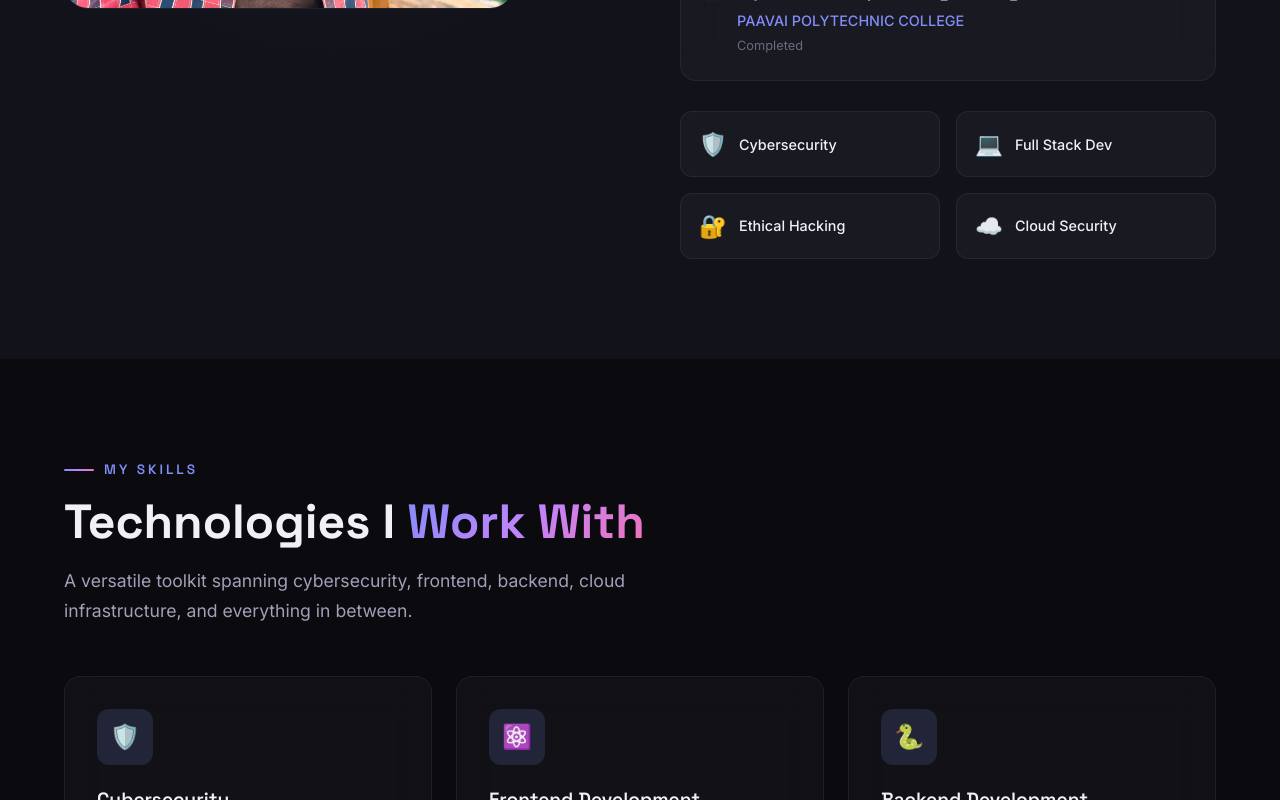
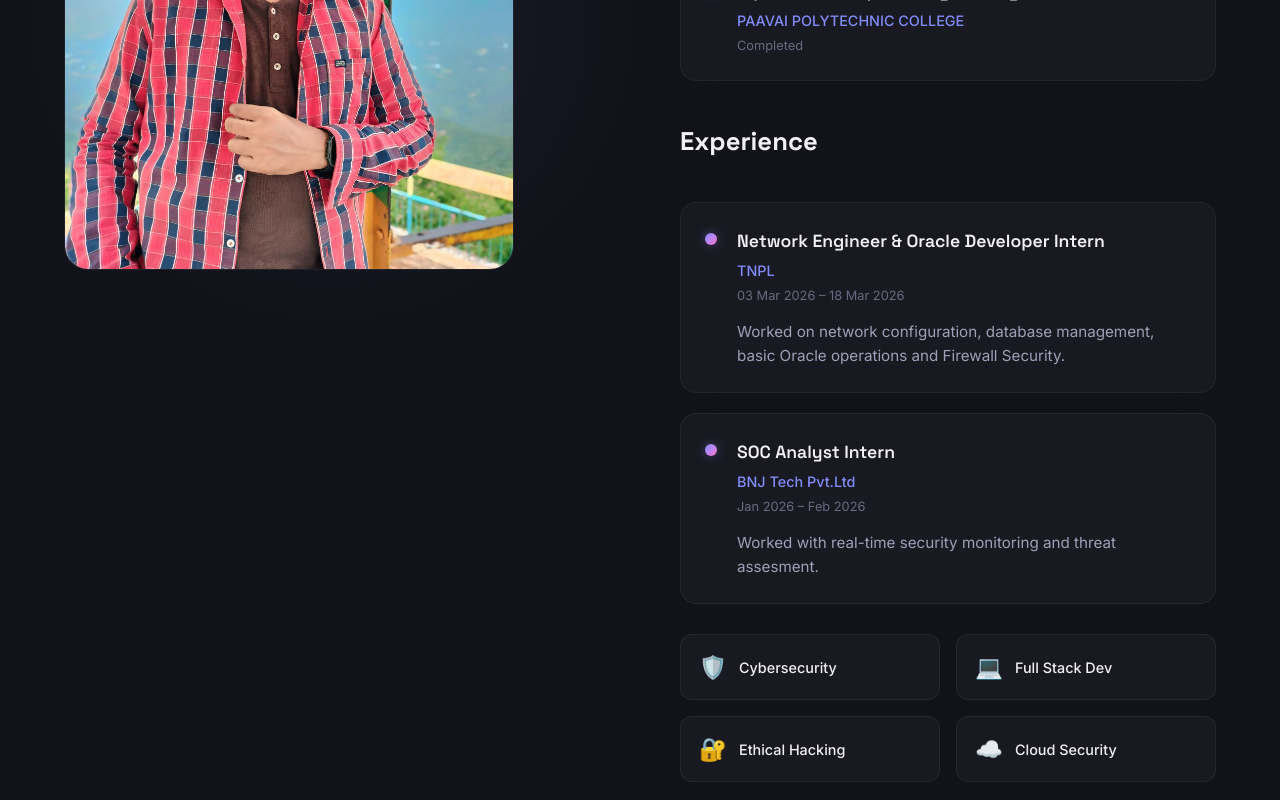
Before and after one commit to ursgokul20/Portfolio, a React (Vite) app in the folder frontend/: page / in a window 1280 px wide. Shown: the part 1760-2560 px from the top of the page. Built offline with nearby package versions, Linux system fonts and the light colour scheme; no server answers.

Commit message:
Added Experience section to About

```diff
--- a/frontend/src/components/About.jsx
+++ b/frontend/src/components/About.jsx
@@ -65,6 +65,32 @@ function About() {
             </div>
           </div>
 
+          <h3 style={{ marginTop: '2.5rem' }}>Experience</h3>
+          <div className="qualifications-list">
+            <div className="glass-card qual-item">
+              <div className="qual-marker" />
+              <div className="qual-content">
+                <div className="qual-title">Network Engineer & Oracle Developer Intern</div>
+                <div className="qual-institution">TNPL</div>
+                <div className="qual-period">03 Mar 2026 – 18 Mar 2026</div>
+                <p style={{ marginTop: '0.8rem', fontSize: '0.95rem', color: 'var(--text-secondary)' }}>
+                  Worked on network configuration, database management, basic Oracle operations and Firewall Security.
+                </p>
+              </div>
+            </div>
+            <div className="glass-card qual-item">
+              <div className="qual-marker" />
+              <div className="qual-content">
+                <div className="qual-title">SOC Analyst Intern</div>
+                <div className="qual-institution">BNJ Tech Pvt.Ltd</div>
+                <div className="qual-period">Jan 2026 – Feb 2026</div>
+                <p style={{ marginTop: '0.8rem', fontSize: '0.95rem', color: 'var(--text-secondary)' }}>
+                  Worked with real-time security monitoring and threat assesment.
+                </p>
+              </div>
+            </div>
+          </div>
+
           <div className="about-highlights" style={{ marginTop: '30px' }}>
             {highlights.map((item, index) => (
               <div key={index} className="about-highlight">
```
